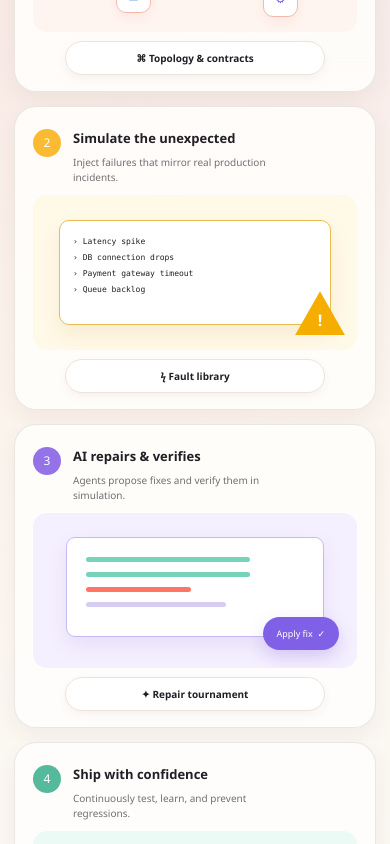
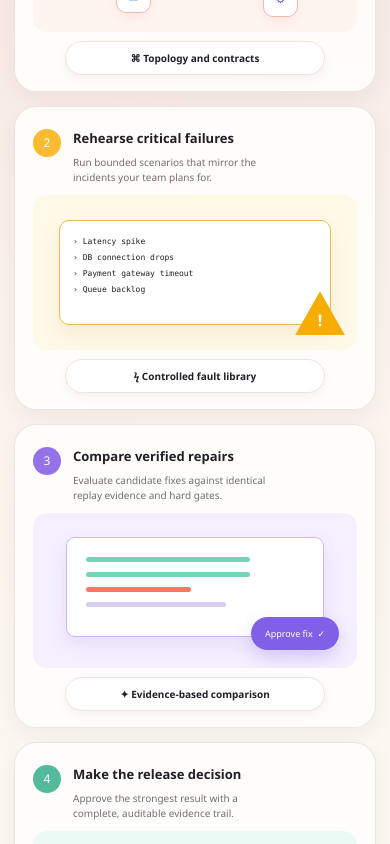
Before and after one commit to NotMe22221/worldmodel_software, a Next.js app: page / in a window 390 px wide. Shown: the part 900-1744 px from the top of the page. Built offline with nearby package versions, Linux system fonts and the light colour scheme.

Commit message:
Refine product narrative and mobile hierarchy

```diff
--- a/app/page.tsx
+++ b/app/page.tsx
@@ -68,10 +68,10 @@ export default function Home() {
     </section>
 
     <section className="warm-step-grid" id="platform">
-      <article><header><i>1</i><div><b>Model your world</b><span>Connect your services and define normal behavior.</span></div></header><div className="mini-scene mini-topology"><span>◎</span><span>‹/›</span><span>▱</span><span>▣</span><span>⚙</span><svg viewBox="0 0 260 120" aria-hidden="true"><path d="M44 32 H110 L155 24 M110 32 L92 92 M155 24 V80 H213" /></svg></div><footer>⌘ Topology & contracts</footer></article>
-      <article><header><i>2</i><div><b>Simulate the unexpected</b><span>Inject failures that mirror real production incidents.</span></div></header><div className="mini-scene mini-faults"><div><p>› Latency spike</p><p>› DB connection drops</p><p>› Payment gateway timeout</p><p>› Queue backlog</p></div><i>!</i></div><footer>ϟ Fault library</footer></article>
-      <article><header><i>3</i><div><b>AI repairs & verifies</b><span>Agents propose fixes and verify them in simulation.</span></div></header><div className="mini-scene mini-repair"><div><i /><i /><i /><i /></div><span>Apply fix&nbsp; ✓</span></div><footer>✦ Repair tournament</footer></article>
-      <article><header><i>4</i><div><b>Ship with confidence</b><span>Continuously test, learn, and prevent regressions.</span></div></header><div className="mini-scene mini-chart"><svg viewBox="0 0 260 120" aria-hidden="true"><path d="M8 102 C35 96 39 55 61 69 S91 87 111 45 S143 80 164 47 S195 65 211 31 S238 24 252 8" /><line x1="8" y1="102" x2="252" y2="102" /></svg><i>✓</i></div><footer>♢ Continuous confidence</footer></article>
+      <article><header><i>1</i><div><b>Map the real system</b><span>Connect a repository and review every inferred service and dependency.</span></div></header><div className="mini-scene mini-topology"><span>◎</span><span>‹/›</span><span>▱</span><span>▣</span><span>⚙</span><svg viewBox="0 0 260 120" aria-hidden="true"><path d="M44 32 H110 L155 24 M110 32 L92 92 M155 24 V80 H213" /></svg></div><footer>⌘ Topology and contracts</footer></article>
+      <article><header><i>2</i><div><b>Rehearse critical failures</b><span>Run bounded scenarios that mirror the incidents your team plans for.</span></div></header><div className="mini-scene mini-faults"><div><p>› Latency spike</p><p>› DB connection drops</p><p>› Payment gateway timeout</p><p>› Queue backlog</p></div><i>!</i></div><footer>ϟ Controlled fault library</footer></article>
+      <article><header><i>3</i><div><b>Compare verified repairs</b><span>Evaluate candidate fixes against identical replay evidence and hard gates.</span></div></header><div className="mini-scene mini-repair"><div><i /><i /><i /><i /></div><span>Approve fix&nbsp; ✓</span></div><footer>✦ Evidence-based comparison</footer></article>
+      <article><header><i>4</i><div><b>Make the release decision</b><span>Approve the strongest result with a complete, auditable evidence trail.</span></div></header><div className="mini-scene mini-chart"><svg viewBox="0 0 260 120" aria-hidden="true"><path d="M8 102 C35 96 39 55 61 69 S91 87 111 45 S143 80 164 47 S195 65 211 31 S238 24 252 8" /><line x1="8" y1="102" x2="252" y2="102" /></svg><i>✓</i></div><footer>♢ Release confidence</footer></article>
     </section>
 
     <section className="warm-integrations" aria-label="Supported engineering tools"><span>BUILT FOR MODERN ENGINEERING TEAMS</span><div><b>◆ GitHub</b><b>▣ TypeScript</b><b>◎ Playwright</b><b>◯ Cloudflare</b><b>✦ OpenAI</b></div></section>
--- a/app/premium.css
+++ b/app/premium.css
@@ -709,8 +709,8 @@ body .decision-report footer button { min-height: 38px; padding-inline: 14px; bo
   .warm-hero-actions { flex-direction: row; align-items: center; }
   .warm-hero-actions a { width: auto; }
   .warm-proof-list { display: grid; grid-template-columns: 1fr 1fr; gap: 10px 14px; }
-  .warm-system-map { width: min(620px, 145vw); height: 440px; margin: 8px 0 -28px -15vw; transform: scale(.78); transform-origin: top center; }
-  .warm-proof-card { right: 8%; }
+  .warm-system-map { display: none; }
+  .warm-step-grid { margin-top: 38px; }
   .warm-hero-copy h1 { font-size: clamp(46px, 14vw, 62px); }
   .warm-step-grid { width: calc(100% - 28px); }
   body .saas-shell { display: block; }
@@ -779,7 +779,6 @@ body .decision-report footer button { min-height: 38px; padding-inline: 14px; bo
   .warm-hero-actions { align-items: stretch; flex-direction: column; }
   .warm-hero-actions a { width: 100%; }
   .warm-proof-list { grid-template-columns: 1fr; }
-  .warm-system-map { display: none; }
   .warm-step-grid { margin-top: 30px; }
   body .saas-kpis { grid-template-columns: 1fr !important; }
   body .project-metrics { grid-template-columns: 1fr; }
```
Also changed, not shown: 1 other file (tests, documents, lock files or other folders).
